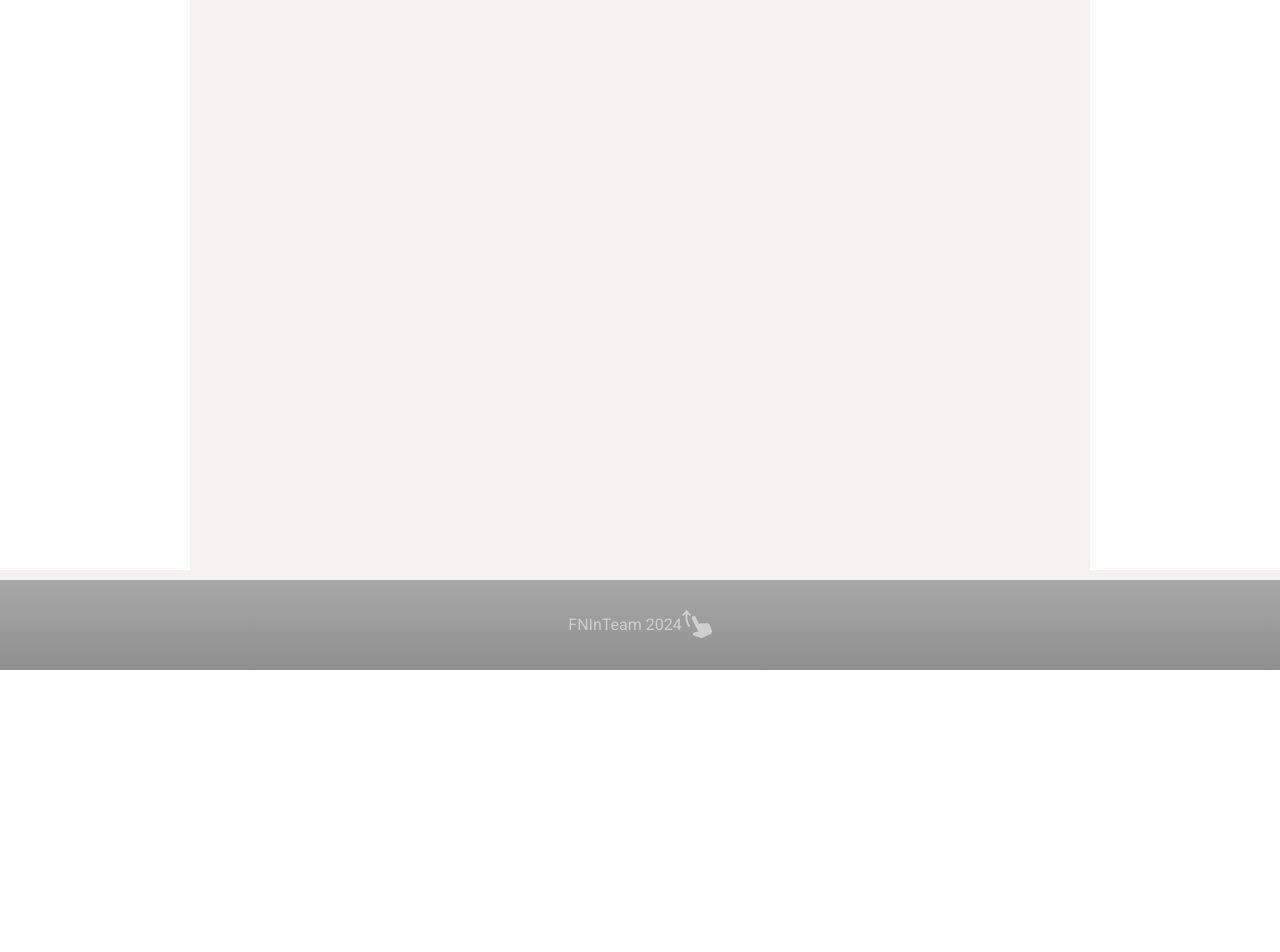
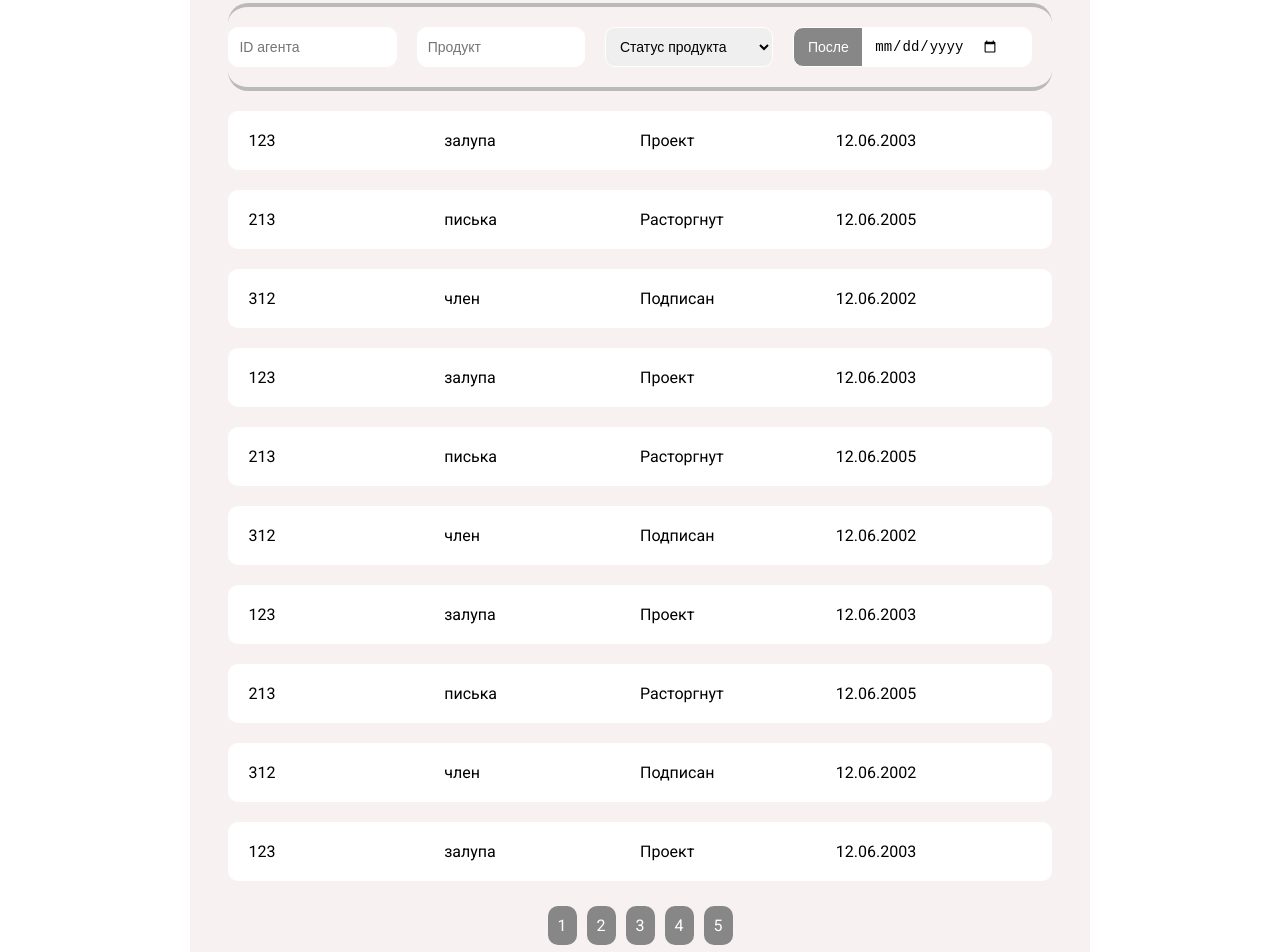
Before and after one commit to atvertka0107/HACKATON, a React (Vite) app: page /admin/view_contract_conversion in a window 1280 px wide. Shown: the part 340-1292 px from the top of the page. Before the commit the page ends 1010 px from the top, so only its background shows below. Built offline with nearby package versions, Linux system fonts and the light colour scheme.

Commit message:
pagination

```diff
--- a/src/components/AdminViewConractConversion/AdminViewConractConversion.jsx
+++ b/src/components/AdminViewConractConversion/AdminViewConractConversion.jsx
@@ -1,7 +1,83 @@
+import { useState, useEffect } from 'react';
 import classes from './AdminViewConractConversion.module.css'
+import { admin_conv_prod, contract_card_text } from '../../data';
+import Pagination from '../Pagination/Pagination';
 
 export default function AdminViewConractConversion(){
+    const [flagTxt, setFlagTxt] = useState('После');
+    const [flagState, setFlagState] = useState(false);
+
+    const [products, setProducts] = useState([]);
+    const [loading, setLoading] = useState(false);
+    const [currentPage, setCurrentPage] = useState(1);
+    const [prodsPerPage] = useState(10);
+
+    function handleFlagChange(event){
+        setFlagState(!flagState);
+        setFlagTxt(flagState ? 'После' : 'До');
+    }
+
+    useEffect(() => {
+        const getProds = async () => {
+            setLoading(true)
+            const res = admin_conv_prod;
+            setProducts(res);
+            setLoading(false)
+        }
+
+        getProds();
+    }, [])
+
+    const lastProdIndex = currentPage * prodsPerPage;
+    const firstProdIndex = lastProdIndex - prodsPerPage;
+    const currentProd = products.slice(firstProdIndex, lastProdIndex);
+
+    const paginate = pageNumber => setCurrentPage(pageNumber);
+
+    let prods = currentProd.map(function(item){
+        if(loading){
+            return <h2>Loading...</h2>
+        }
+        return (
+            <div className={classes.project}>
+                <span className={classes.prop}>{item.AgentId}</span>
+                <span className={classes.prop}>{item.ProductName}</span>
+                <span className={classes.prop}>{contract_card_text.Status[item.Status]}</span>
+                <span className={classes.prop}>{item.Date}</span>
+            </div>
+        );
+    });
+
+
     return (
-        <></>
+        <div className={classes.container}>
+            <div className={classes.forms}>
+                <input
+                    className={classes.input}
+                    type="text"
+                    placeholder="ID агента"
+                    />
+                <input
+                    className={classes.input}
+                    type="text"
+                    placeholder="Продукт"
+                    />
+                <select type="text" placeholder="Статус" className={classes.input}>
+                    <option>Статус продукта</option>
+                    <option>Проект</option>
+                    <option>Подписан</option>
+                    <option>Расторгнут</option>
+                </select>
+                <button className={classes.flag} onClick={handleFlagChange}>{flagTxt}</button>
+                <input
+                    className={`${classes.input} ${classes.date}`}
+                    type="date"
+                    />
+            </div>
+            <div className={classes.list}>
+                {prods}
+                <Pagination itemsPerPage={prodsPerPage} totalItems={products.length} paginate={paginate} />
+            </div>
+        </div>
     );
 }
--- a/src/components/AdminViewConractConversion/AdminViewConractConversion.module.css
+++ b/src/components/AdminViewConractConversion/AdminViewConractConversion.module.css
@@ -0,0 +1,59 @@
+.forms {
+    display: flex;
+    border-bottom: 4px solid #bababa;
+    border-top: 4px solid #bababa;
+    border-radius: 20px;
+}
+.input{
+    display: flex;
+    width: 100%;
+    margin-top: 20px;
+    margin-bottom: 20px;
+    margin-right: 20px;
+}
+
+
+.flag{
+    position: relative;
+    background-color:rgb(135, 135, 135);
+    color: #fff;
+    min-width: 70px;
+    margin: 20px 0px;
+    padding: 10px;
+    box-sizing: border-box;
+    border-top-left-radius: 10px;
+    border-bottom-left-radius: 10px;
+    border: 1px solid #fff;
+    transition: 0.2s;
+    outline: none;
+    font-size: 14px;
+}
+
+.date {
+    border-top-left-radius: 0px;
+    border-bottom-left-radius: 0px;
+}
+
+.date:hover{
+    border-left: none;
+}
+
+.flag:hover{
+    background-color: #959595;
+}
+
+.project {
+    display: flex;
+    width: 100%;
+    margin-top: 20px;
+    margin-bottom: 20px;
+    margin-right: 20px;
+    border-radius: 10px;
+    background-color: #fff;
+    padding: 20px;
+}
+
+.prop{
+    display: flex;
+    width: 100%;
+}
--- /dev/null
+++ b/src/components/Pagination/Pagination.jsx
@@ -0,0 +1,25 @@
+import classes from './Pagination.module.css'
+
+const Pagination = ({itemsPerPage, totalItems, paginate}) => {
+    let pageNumbers = [];
+
+    for (let i = 1; i <= Math.ceil(totalItems/itemsPerPage); i++){
+        pageNumbers.push(i)
+    }
+
+    return (
+            <ul className={classes.pages}>
+                {
+                    pageNumbers.map(number => (
+                        <a className={classes.link} onClick={() => paginate(number)}>
+                            <li className={classes.item} key={number}>
+                            {number}
+                            </li>
+                        </a>
+                    ))
+                }
+            </ul>
+    );
+}
+
+export default Pagination
--- /dev/null
+++ b/src/components/Pagination/Pagination.module.css
@@ -0,0 +1,21 @@
+.pages{
+    display: flex;
+    justify-content: center;
+}
+
+.item {
+    padding: 10px;
+    list-style-type:  none;
+    background-color:  rgb(135, 135, 135);
+    margin: 5px;
+    border-radius: 10px;
+    cursor: pointer;
+}
+
+.item:hover{
+    background-color:  #959595;
+}
+.link{
+    text-decoration: none;
+    color: #fff;
+}
--- a/src/data.js
+++ b/src/data.js
@@ -81,3 +81,54 @@ export const agent_header_text = [
 export const admin_header_text = [
     ["/admin", 'Начальная страница', '../src/refs/Admin panel settings.svg']
 ]
+
+export const admin_conv_prod = [
+    {AgentId: '123', ProductName: 'залупа', LOB: 'CASCO', Status: 'draft', Date: '12.06.2003'},
+    {AgentId: '213', ProductName: 'писька', LOB: 'CASCO', Status: 'terminated', Date: '12.06.2005'},
+    {AgentId: '312', ProductName: 'член', LOB: 'CASCO', Status: 'signed', Date: '12.06.2002'},
+    {AgentId: '123', ProductName: 'залупа', LOB: 'CASCO', Status: 'draft', Date: '12.06.2003'},
+    {AgentId: '213', ProductName: 'писька', LOB: 'CASCO', Status: 'terminated', Date: '12.06.2005'},
+    {AgentId: '312', ProductName: 'член', LOB: 'CASCO', Status: 'signed', Date: '12.06.2002'},
+    {AgentId: '123', ProductName: 'залупа', LOB: 'CASCO', Status: 'draft', Date: '12.06.2003'},
+    {AgentId: '213', ProductName: 'писька', LOB: 'CASCO', Status: 'terminated', Date: '12.06.2005'},
+    {AgentId: '312', ProductName: 'член', LOB: 'CASCO', Status: 'signed', Date: '12.06.2002'},
+    {AgentId: '123', ProductName: 'залупа', LOB: 'CASCO', Status: 'draft', Date: '12.06.2003'},
+    {AgentId: '213', ProductName: 'писька', LOB: 'CASCO', Status: 'terminated', Date: '12.06.2005'},
+    {AgentId: '312', ProductName: 'член', LOB: 'CASCO', Status: 'signed', Date: '12.06.2002'},
+    {AgentId: '123', ProductName: 'залупа', LOB: 'CASCO', Status: 'draft', Date: '12.06.2003'},
+    {AgentId: '213', ProductName: 'писька', LOB: 'CASCO', Status: 'terminated', Date: '12.06.2005'},
+    {AgentId: '312', ProductName: 'член', LOB: 'CASCO', Status: 'signed', Date: '12.06.2002'},
+    {AgentId: '123', ProductName: 'залупа', LOB: 'CASCO', Status: 'draft', Date: '12.06.2003'},
+    {AgentId: '213', ProductName: 'писька', LOB: 'CASCO', Status: 'terminated', Date: '12.06.2005'},
+    {AgentId: '312', ProductName: 'член', LOB: 'CASCO', Status: 'signed', Date: '12.06.2002'},
+    {AgentId: '123', ProductName: 'залупа', LOB: 'CASCO', Status: 'draft', Date: '12.06.2003'},
+    {AgentId: '213', ProductName: 'писька', LOB: 'CASCO', Status: 'terminated', Date: '12.06.2005'},
+    {AgentId: '312', ProductName: 'член', LOB: 'CASCO', Status: 'signed', Date: '12.06.2002'},
+    {AgentId: '123', ProductName: 'залупа', LOB: 'CASCO', Status: 'draft', Date: '12.06.2003'},
+    {AgentId: '213', ProductName: 'писька', LOB: 'CASCO', Status: 'terminated', Date: '12.06.2005'},
+    {AgentId: '312', ProductName: 'стив джобс', LOB: 'CASCO', Status: 'signed', Date: '12.06.2002'},
+    {AgentId: '123', ProductName: 'залупа', LOB: 'CASCO', Status: 'draft', Date: '12.06.2003'},
+    {AgentId: '213', ProductName: 'писька', LOB: 'CASCO', Status: 'terminated', Date: '12.06.2005'},
+    {AgentId: '312', ProductName: 'член', LOB: 'CASCO', Status: 'signed', Date: '12.06.2002'},
+    {AgentId: '123', ProductName: 'залупа', LOB: 'CASCO', Status: 'draft', Date: '12.06.2003'},
+    {AgentId: '213', ProductName: 'писька', LOB: 'CASCO', Status: 'terminated', Date: '12.06.2005'},
+    {AgentId: '312', ProductName: 'член', LOB: 'CASCO', Status: 'signed', Date: '12.06.2002'},
+    {AgentId: '123', ProductName: 'залупа', LOB: 'CASCO', Status: 'draft', Date: '12.06.2003'},
+    {AgentId: '213', ProductName: 'писька', LOB: 'CASCO', Status: 'terminated', Date: '12.06.2005'},
+    {AgentId: '312', ProductName: 'член', LOB: 'CASCO', Status: 'signed', Date: '12.06.2002'},
+    {AgentId: '123', ProductName: 'залупа', LOB: 'CASCO', Status: 'draft', Date: '12.06.2003'},
+    {AgentId: '213', ProductName: 'писька', LOB: 'CASCO', Status: 'terminated', Date: '12.06.2005'},
+    {AgentId: '312', ProductName: 'член', LOB: 'CASCO', Status: 'signed', Date: '12.06.2002'},
+    {AgentId: '123', ProductName: 'залупа', LOB: 'CASCO', Status: 'draft', Date: '12.06.2003'},
+    {AgentId: '213', ProductName: 'писька', LOB: 'CASCO', Status: 'terminated', Date: '12.06.2005'},
+    {AgentId: '312', ProductName: 'член', LOB: 'CASCO', Status: 'signed', Date: '12.06.2002'},
+    {AgentId: '123', ProductName: 'залупа', LOB: 'CASCO', Status: 'draft', Date: '12.06.2003'},
+    {AgentId: '213', ProductName: 'писька', LOB: 'CASCO', Status: 'terminated', Date: '12.06.2005'},
+    {AgentId: '312', ProductName: 'член', LOB: 'CASCO', Status: 'signed', Date: '12.06.2002'},
+    {AgentId: '123', ProductName: 'залупа', LOB: 'CASCO', Status: 'draft', Date: '12.06.2003'},
+    {AgentId: '213', ProductName: 'писька', LOB: 'CASCO', Status: 'terminated', Date: '12.06.2005'},
+    {AgentId: '312', ProductName: 'член', LOB: 'CASCO', Status: 'signed', Date: '12.06.2002'},
+    {AgentId: '123', ProductName: 'залупа', LOB: 'CASCO', Status: 'draft', Date: '12.06.2003'},
+    {AgentId: '213', ProductName: 'писька', LOB: 'CASCO', Status: 'terminated', Date: '12.06.2005'},
+    {AgentId: '312', ProductName: 'стив джобс', LOB: 'CASCO', Status: 'signed', Date: '12.06.2002'},
+]
```
